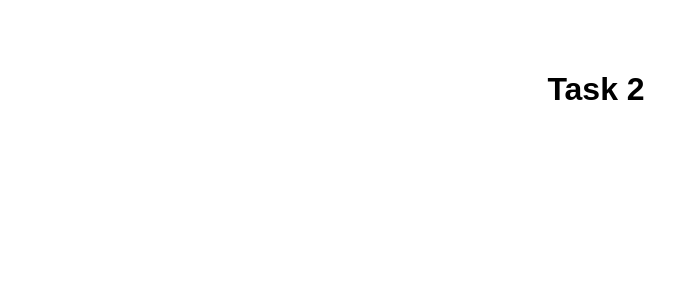
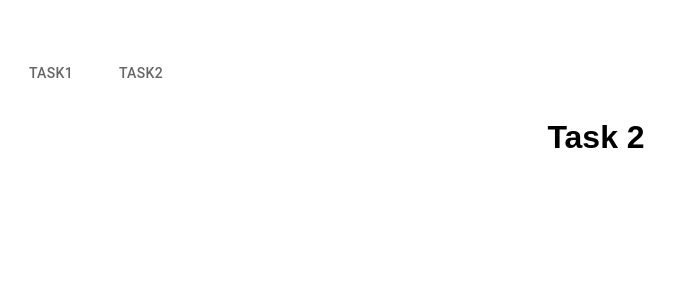
Before and after one commit to ranaawais0303/Employeemanagement, a React (Create React App) app: page /Task2 in a window 1280 px wide. Shown: the top 300 px of the page, without its empty margins (44-719 px from the left). Built offline with nearby package versions, Linux system fonts and the light colour scheme; sample sign-in values are in the browser's storage.

Commit message:
it works good but not shows selection

```diff
--- a/src/Routes/AuthRoutes.js
+++ b/src/Routes/AuthRoutes.js
@@ -11,20 +11,18 @@ const AuthRoutes = {
     {
       path: "/", // Default route within AuthLayout for tabs
       element: <TabsWithRoutes />,
-    },
+      children: [
         {
           path: "Task1", // Route for Task 1 content
-      element: (
-        <>
-          <TabsWithRoutes /> <Task1 />
-        </>
-      ),
+          element: <Task1 />,
         },
         {
           path: "Task2", // Route for Task 2 content
           element: <Task2 />,
         },
       ],
+    },
+  ],
 };
 
 export default AuthRoutes;
--- a/src/pages/CustomTab.js
+++ b/src/pages/CustomTab.js
@@ -1,30 +1,15 @@
 import React from "react";
 import { Tab } from "@mui/material";
-import { useNavigate, useLocation } from "react-router-dom";
+import { useNavigate } from "react-router-dom";
 
-const CustomTab = ({ label, path, component }) => {
-  console.log("CustomTab - props:", { label, path, component });
-
+const CustomTab = ({ label, path }) => {
   const navigate = useNavigate();
-  // const location = useLocation();
-
-  // console.log("CustomTab - location:", location.pathname);
 
   const handleChange = () => {
     navigate(path);
   };
 
-  return (
-    <Tab
-      label={label}
-      value={path}
-      onClick={handleChange}
-      // sx={{ display: location.pathname === path ? "block" : "none" }}
-    >
-      {/* Render the component */}
-      {React.cloneElement(component, { key: path })}
-    </Tab>
-  );
+  return <Tab label={label} value={path} onClick={handleChange} />;
 };
 
 export default CustomTab;
--- a/src/pages/TabsWithRoutes.js
+++ b/src/pages/TabsWithRoutes.js
@@ -1,59 +1,33 @@
-// import React from "react";
-// import { Tabs, Tab, Box } from "@mui/material";
-// import { useNavigate, useLocation } from "react-router-dom";
-// import Task1 from "./Task1";
-// import Task2 from "./Task2";
-
-// const TabsWithRoutes = () => {
-//   // const tabData = [
-//   //   { path: "/Task1", label: "Task 1", content: <Task1 /> },
-//   //   { path: "/Task2", label: "Task 2", content: <Task2 /> },
-//   //   // ...
-//   // ];
-//   const tabPaths = ["/task1", "/task2"];
-
-//   const navigate = useNavigate();
-//   const location = useLocation();
-
-//   const handleChange = (event, newValue) => {
-//     navigate(newValue);
-//   };
-
-//   return (
-//     <Box>
-//       <Tabs
-//         value={location.pathname}
-//         onChange={handleChange}
-//         sx={{ backgroundColor: "green" }}
-//       >
-//         {tabData.map((tab) => (
-//           <Tab key={tab.path} label={tab.label} value={tab.path} />
-//         ))}
-
-//         {/* <Tab label="Task 1" value="/Task1" />
-//       <Tab label="Task 2" value="/Task2" /> */}
-//       </Tabs>
-//     </Box>
-//   );
-// };
-
-// export default TabsWithRoutes;
-
 import React from "react";
 import { Tabs, Box } from "@mui/material";
+import { Outlet, useLocation, useNavigate } from "react-router-dom";
 import CustomTab from "./CustomTab";
-import Task1 from "./Task1";
-import Task2 from "./Task2";
 
 const TabsWithRoutes = () => {
-  console.log("my component");
+  const navigate = useNavigate();
+  const location = useLocation();
+
+  // Extract the current path to set the selected tab
+  const currentPath = location.pathname;
+
+  // Handler for changing the tab
+  const handleChange = (event, newValue) => {
+    navigate(newValue);
+  };
+
   return (
     <Box sx={{ width: "100%" }}>
-      <Tabs aria-label="tabs with custom components">
-        <CustomTab label="Task 1" path="/Task1" component={<Task1 />} />
-        <CustomTab label="Task 2" path="/Task2" component={<Task2 />} />
+      <Tabs
+        value={currentPath}
+        onChange={handleChange}
+        aria-label="tabs with custom components"
+      >
+        <CustomTab label="Task1" path="/Task1" />
+        <CustomTab label="Task2" path="/Task2" />
         {/* Add more CustomTab components as needed */}
       </Tabs>
+      <Outlet />
+      {/* Render the component corresponding to the selected tab */}
     </Box>
   );
 };
```
Lines whose indentation alone changed are shown as unchanged.
